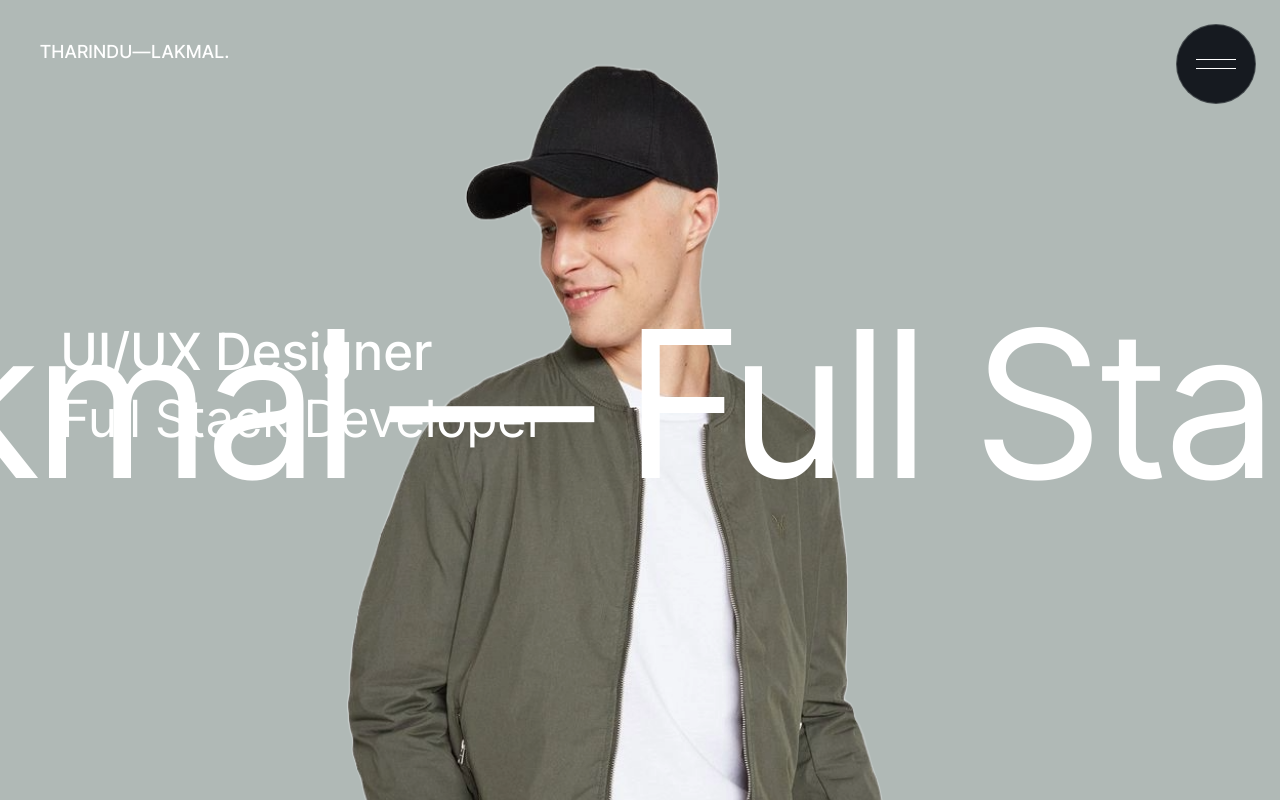
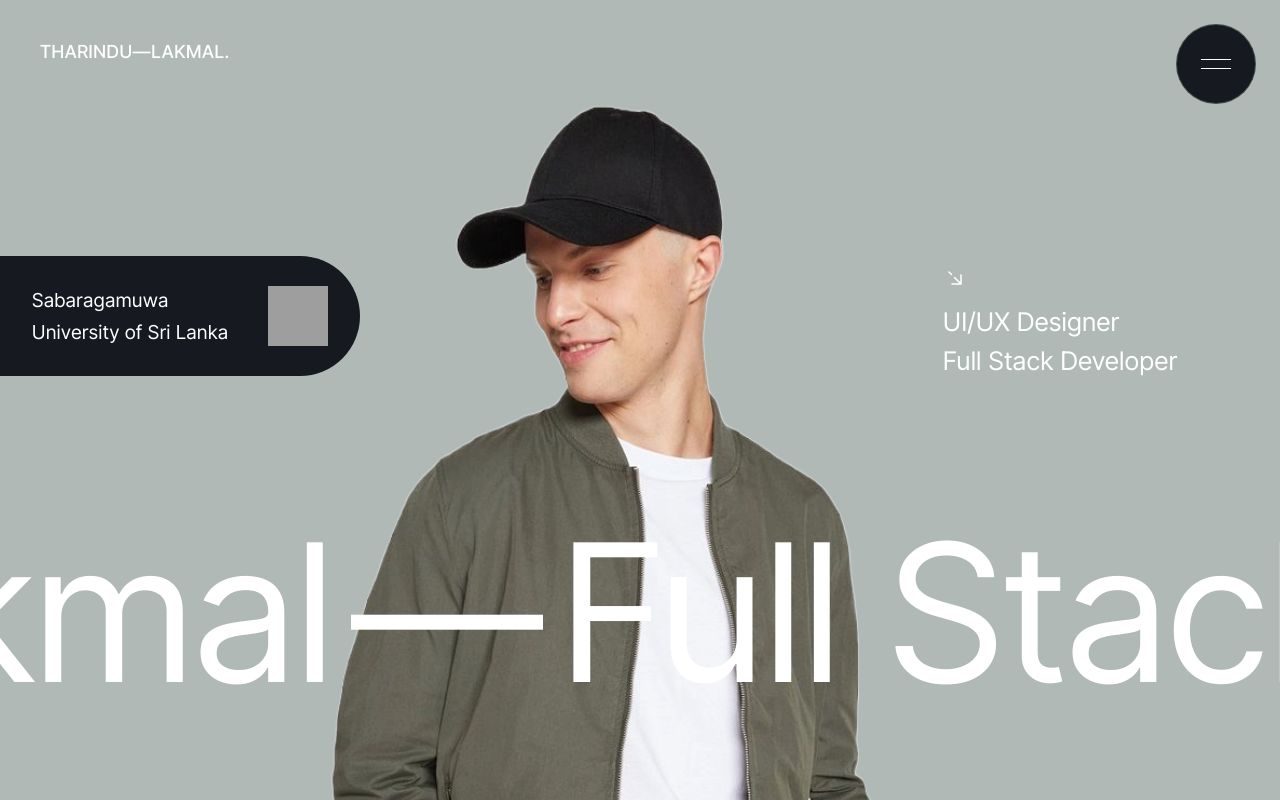
Before and after one commit to Tharindu-Lakmal/My-Portfolio, a React (Vite) app in the folder frontend/: page / in a window 1280 px wide. Shown: the top 800 px of the page. Built offline with nearby package versions, Linux system fonts and the light colour scheme; grey boxes are pictures that could not be loaded.

Commit message:
hero section re-build

```diff
--- a/frontend/src/assets/assets.js
+++ b/frontend/src/assets/assets.js
@@ -18,6 +18,7 @@ import design_icon from './design_icon.png'
 import development_icon from './development_icon.png'
 import check from './check.png'
 import github from './github.png'
+import arrowRightDown from './arrow-right-down.svg'
 
 import artisanLanka from './artisanLanka.png'
 import Earn_Learn from './Earn&Learn.png'
@@ -53,6 +54,7 @@ export const assets = {
     development_icon,
     check,
     github,
+    arrowRightDown,
 
     JurisConnect,
     Earn_Learn,
--- a/frontend/src/components/Home/Hero/Hero.css
+++ b/frontend/src/components/Home/Hero/Hero.css
@@ -2,6 +2,7 @@
     border: none;
     width: 16px;
     margin-block-start: 40px;
+    visibility: hidden;
 }
 
 .hero {
@@ -9,51 +10,72 @@
     display: flex;
     flex-direction: column;
     align-items: center;
-    height: 100vh;
+    height: 110vh;
     background-color: var(--bg-hero);
     overflow: hidden;
 }
 
 .hero .text {
-    position: absolute;
+    position: relative;
+    display: flex;
+    justify-content: space-between;
+    align-items: flex-end;
+    width: 100%;
+    margin: 0 auto;
+    top: 80vh;
+    z-index: 100;
+}
+
+.text-inner-right,
+.text-inner-left {
+    position: relative;
+}
+
+.text-inner-left {
+    width: 20%;
+    height: 60px;
+    order: 2;
     display: flex;
     flex-direction: column;
-    align-items: flex-start;
-    gap: 0.5rem;
-    width: 100%;
-    top: 45vh;
-    padding-inline-start: 4%;
+    align-items: center;
+    justify-content: center;
+    z-index: 100;
+    background-color: var(--text-dark);
+    border-radius: 30px 0 0 30px;
 }
+.text-inner-left p {
+    display: none;
+}
+.text-inner-left iframe {
+    width: 40px;
+    height: 40px;
+    visibility: visible;
+    margin: 0;
+}
+
+.text-inner-right {
+    position: relative;
+    padding-inline-start: 24px;
+    display: flex;
+    flex-direction: column;
+    gap: 16px;
+}
+.text-inner-right .text1 {
+    position: relative;
+    display: flex;
+    flex-direction: column;
+    gap: 8px;
+}
+.text-inner-right img {
+    width: 24px;
+}
+
+
 .first-header, .second-header {
-    position: relative;
-    margin: 0 10px;
-    top: 35vh;
     font-size: 7vw;
     font-weight: 400;
-    transition: 1s cubic-bezier(0.075, 0.5, 0, 1);
-}
-.first-header {
-    display: flex;
-    flex-direction: row;
-    gap: 16px;
-    font-size: 7vw;
-    font-weight: 500;
+    letter-spacing: 0.6px;
     color: var(--text-light);
-    /* color: transparent;
-    -webkit-text-stroke-color: var(--text-light);
-    -webkit-text-stroke-width: 1px; */
-    z-index: 10;
-}
-.first-header span {
-    font-size: 7vw;
-    color: var(--text-light);
-    -webkit-text-stroke-width: 0px;
-}
-
-.second-header {
-    position: relative;
-    color: var(--text-light);
-    z-index: 10;
 }
 
 .hero .user-container {
@@ -64,15 +86,16 @@
 
 .hero .user-container img {
     width: auto;
-    height: 95vh;
+    height: 100vh;
     bottom: 0;
 }
 
 .scroller {
     position: absolute;
-    top: 35vh;
+    top: 52vh;
     z-index: 3;
     max-width: 100%;
+    transition: 1s cubic-bezier(0.075, 0.5, 0, 1);
 }
 
 .scroller .scroller_inner {
@@ -81,7 +104,7 @@
     flex-wrap: wrap;
     gap: 0.7rem;
     font-size: 36vw;
-    font-weight: 500;
+    font-weight: 400;
     color: var(--text-light);
     letter-spacing: 1px;
 }
@@ -113,26 +136,28 @@
 
 @media only screen and (min-width:540px) {
 
-    .hero iframe {
-        margin-block-start: 30px;
+    .text-inner-left {
+        width: 20%;
+        height: 60px;
+        border-radius: 50px 0 0 50px;
     }
-
-    .hero .text {
-        top: 43vh;
+    .text-inner-left iframe {
+        width: 40px;
+        height: 40px;
     }
 
     .first-header, .second-header {
         font-size: 5vw;
     }
 
-    .first-header span {
-        font-size: 5vw;
+    .scroller {
+        top: 50vh;
     }
 
     .scroller .scroller_inner {
         gap: 1rem;
         letter-spacing: 2px;
-        font-size: 20vw;
+        font-size: 23vw;
     }
 }
 
@@ -144,38 +169,49 @@
     }
 
     .hero .text {
-        position: absolute;
-        display: flex;
-        flex-direction: column;
-        justify-content: space-between;
-        gap: 0.5rem;
+        position: relative;
         width: 100%;
-        top: 5vh;
+        margin: 0 auto;
+        top: 40vh;
+    }
+
+    .text-inner-left {
+        width: 34%;
+        max-width: 340px;
+        height: 120px;
+        order: 0;
+        border-radius: 0 80px 80px 0;
+        flex-direction: row;
+        gap: 34px;
+        padding: 0 32px;
+    }
+    .text-inner-left p {
+        display: block;
+        color: var(--text-light);
+    }
+    .text-inner-left iframe {
+        width: 40px;
+        height: 40px;
+        visibility: visible;
+        margin: 0;
+    }
+
+    .text-inner-right {
+        padding-inline-end: 3%;
+    }
+
+    .first-header, .second-header {
+        font-size: 4vw;
+    }
+
+    .scroller {
+        top: 64vh;
     }
 
     .scroller .scroller_inner {
         gap: 1rem;
+        font-size: 28vw;
         letter-spacing: 2px;
-        font-size: 15vw;
-    }
-
-    .first-header, .second-header {
-        top: 35vh;
-        font-size: 4vw;
-    }
-    .first-header {
-        gap: 16px;
-        font-size: 4vw;
-    }
-    .first-header span {
-        font-size: 4vw;
-    }
-
-    .scroller {
-        position: absolute;
-        bottom: -3vh;
-        z-index: 3;
-        max-width: 100%;
     }
 }
 
@@ -187,57 +223,39 @@
         margin-block-start: -35px;
     }
 
-    /* .hero .text {
-        position: relative;
-        display: flex;
-        flex-direction: column;
-        align-items: center;
-        width: 100%;
-        min-height: 100vh;
-        top: 0;
-        padding-inline-start: 0;
-    } */
-    /* .first-header, .second-header {
-        position: relative;
-        font-size: 9vw;
-        top: 25vh;
+    .hero .text {
+        top: 32vh;
     }
-    .first-header {
-        flex-direction: row;
-        gap: 1.8rem;
-        font-size: 9vw;
-        color: transparent;
-        -webkit-text-stroke-color: var(--text-light);
-        -webkit-text-stroke-width: 1px;
-        z-index: 1;
+
+    .text-inner-left {
+        max-width: 360px;
     }
-    .first-header span {
-        font-size: 9vw;
-        color: var(--text-light);
-        margin-block-start: 0px;
-        -webkit-text-stroke-width: 0px;
-    } */
+    .text-inner-left p {
+        font-size: 1.2rem;
+        line-height: 32px;
+    }
+    .text-inner-left iframe {
+        width: 60px;
+        height: 60px;
+        margin: 0;
+    }
 
-    .second-header {
-        position: relative;
-        color: var(--text-light);
-        z-index: 100;
+    .text-inner-right {
+        padding-inline-end: 4%;
+    }
+
+    .first-header, .second-header {
+        font-size: 3vw;
     }
 
     .scroller {
         position: absolute;
-        bottom: -1vh;
-        z-index: 3;
-        max-width: 100%;
+        top: 62vh;
     }
 
     .scroller .scroller_inner {
-        gap: 1rem;
-        letter-spacing: 2px;
-        font-weight: 400;
-        font-size: 16vw;
+        font-size: 24vw;
     }
-
 }
 
 @media only screen and (min-width:1200px) {
@@ -245,17 +263,25 @@
         gap: 0.3rem;
     }
 
+    .text-inner-right {
+        padding-inline-end: 8%;
+    }
+
+    .first-header, .second-header {
+        font-size: 2vw;
+    }
+
+    .scroller {
+        top: 62vh;
+    }
+
     .scroller .scroller_inner {
-        gap: 2rem;
-        font-size: 16vw;
-        letter-spacing: 2px;
-        font-weight: 400;
+        font-size: 15vw;
     }
 }
 
 @media only screen and (min-width:1400px) {
 
     .first-header, .second-header {
-        top: 20vh;
     }
 }
--- a/frontend/src/components/Home/Hero/Hero.jsx
+++ b/frontend/src/components/Home/Hero/Hero.jsx
@@ -7,19 +7,20 @@ import { assets } from '../../../assets/assets'
 const Hero = () => {
 
   useEffect(() => {
-    const scroller_heading = document.querySelectorAll('.text h1');
+    const scroller_heading = document.querySelector('.scroller_inner');
 
     function handleScroller() {
       let scrolled = window.scrollY;
 
       if (scrolled < 780) {
-        scroller_heading[0].style.left = `${scrolled / 6}%`;
-        scroller_heading[1].style.right = `${scrolled / 6}%`;
+        scroller_heading.style.left = `${scrolled / 26}%`;
       }
     }
 
     window.addEventListener('scroll', handleScroller);
   }, [])
+
+
 
   useEffect(() => {
     const scrollers = document.querySelectorAll(".scroller");
@@ -52,12 +53,20 @@ const Hero = () => {
     <div className='hero'>
 
         <div className="text">
-          <div className="text1">
-            <h1 className="first-header">UI/UX Designer</h1>
+
+          <div className="text-inner-left">
+            <p>Sabaragamuwa University of Sri Lanka</p>
+            <iframe src="https://lottie.host/embed/24b5776e-4d90-4807-b0a5-e6d3995212fb/3sbocf3b2R.json"></iframe>
           </div>
-          <div className="text2">
-            <h1 className="second-header">Full Stack Developer</h1>
+
+          <div className="text-inner-right">
+            <img src={assets.arrowRightDown} alt="" />
+            <div className="text1">
+              <h1 className="first-header">UI/UX Designer</h1>
+              <h1 className="second-header">Full Stack Developer</h1>
+            </div>
           </div>
+
         </div>
 
         <div className="user-container">
@@ -69,7 +78,7 @@ const Hero = () => {
             <li> Tharindu Lakmal</li>
             <li>—</li>
             <li>Full Stack Developer</li>
-            <li><b> ; </b></li>
+            <li><b> , </b></li>
             <li>UI/UX Designer</li>
             <li>
               <iframe src="https://lottie.host/embed/806215a2-76dc-4b0f-8c75-8dd1e512e288/YJ2xJFrTDy.json"></iframe>
@@ -78,7 +87,7 @@ const Hero = () => {
             <li> Tharindu Lakmal</li>
             <li>—</li>
             <li>Full Stack Developer</li>
-            <li><b> ; </b></li>
+            <li><b> , </b></li>
             <li>UI/UX Designer</li>
             <li>
               <iframe src="https://lottie.host/embed/806215a2-76dc-4b0f-8c75-8dd1e512e288/YJ2xJFrTDy.json"></iframe>
--- a/frontend/src/components/Home/Work/Work.css
+++ b/frontend/src/components/Home/Work/Work.css
@@ -17,8 +17,6 @@
 
 .work {
     position: relative;
-    display: grid;
-    grid-template-rows: repeat(auto-fill, minmax(auto, 2fr));
     gap: 4px;
 }
 
@@ -209,7 +207,6 @@
         grid-row: auto;
         gap: 32px;
         display: flex;
-        grid-template-columns: repeat(auto-fill, minmax(480px, 3fr));
     }
 
     .work-container .work {
@@ -261,6 +258,7 @@
 
     .work-content {
         padding-inline-start: 24px;
+        width: 50%;
     }
 
     .work-top .name {
--- a/frontend/src/components/NavBar/NavBar.css
+++ b/frontend/src/components/NavBar/NavBar.css
@@ -224,7 +224,7 @@
 }
 
 .open-text .text-bar {
-    width: 40px;
+    width: 30px;
     height: 1px;
     background-color: var(--text-light);
 }
```
Also changed, not shown: frontend/src/assets/JurisConnect.png, frontend/src/assets/arrow-right-down.svg (added).
